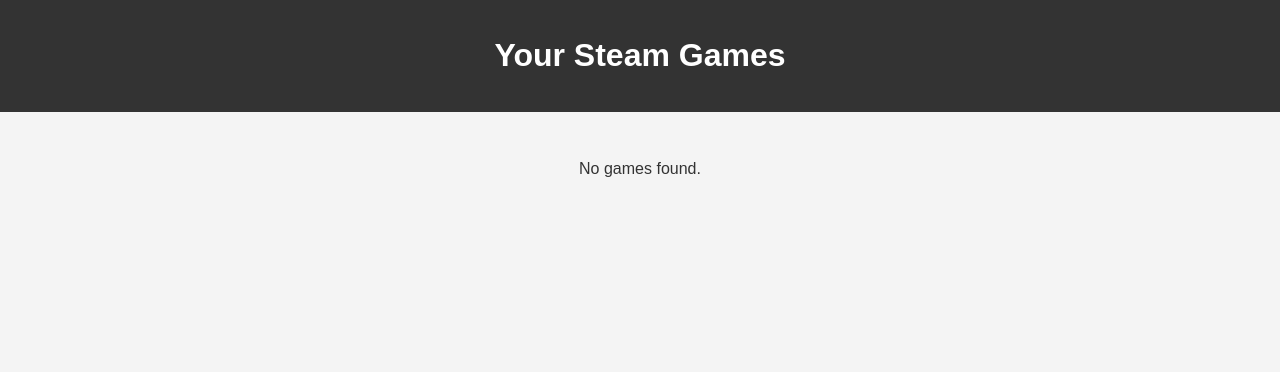
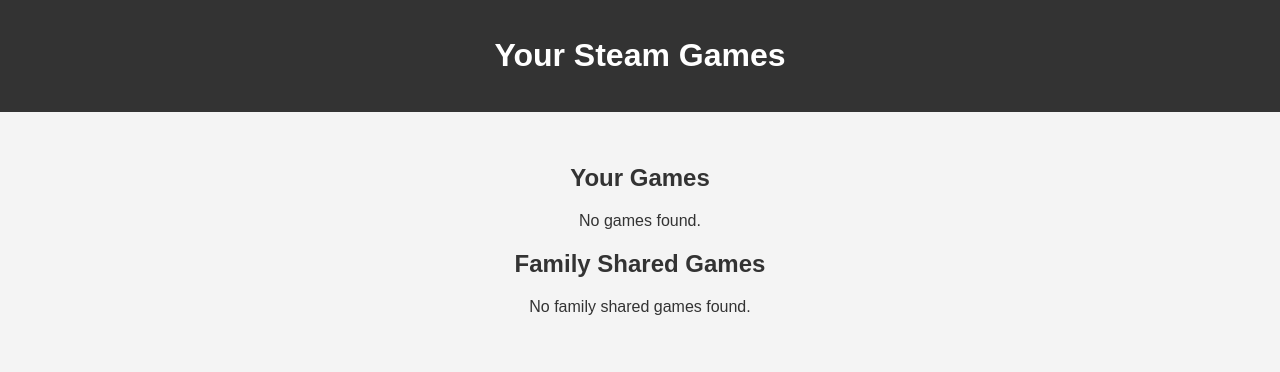
Before and after one commit to jrush-vj/geam, a Flask app: template templates/games.html in a window 1280 px wide. Shown: the top 372 px of the page. Run offline with Flask 3, Linux system fonts and the light colour scheme; the template is opened without the code that fills it, so the values that code supplies are empty.

Commit message:
Update app to display user and family games

```diff
--- a/app.py
+++ b/app.py
@@ -2,6 +2,8 @@ from flask import Flask, render_template, redirect, url_for, request, session
 from flask_dotenv import DotEnv
 import requests
 import urllib.parse
+from steam import Steam
+from bs4 import BeautifulSoup
 
 app = Flask(__name__)
 app.secret_key = 'your_secret_key'  # Replace with a secure key
@@ -47,17 +49,19 @@ def games():
     if not steam_id:
         return redirect(url_for('home'))
 
+    # Initialize Steam API
+    steam = Steam(STEAM_API_KEY)
+
     # Fetch user's games
-    games_url = f"http://api.steampowered.com/IPlayerService/GetOwnedGames/v0001/?key={STEAM_API_KEY}&steamid={steam_id}&format=json"
-    games_response = requests.get(games_url)
-    games = games_response.json().get('response', {}).get('games', [])
+    user_games = steam.apps.get_owned_games(steam_id)
+
+    # Fetch family shared games (example logic, replace with actual API call if needed)
+    family_games = []  # Replace with actual logic to fetch family games
 
     # Fetch user profile
-    profile_url = f"http://api.steampowered.com/ISteamUser/GetPlayerSummaries/v0002/?key={STEAM_API_KEY}&steamids={steam_id}"
-    profile_response = requests.get(profile_url)
-    profile = profile_response.json().get('response', {}).get('players', [{}])[0]
+    user_profile = steam.users.get_user_summaries(steam_id)
 
-    return render_template('games.html', games=games, profile=profile)
+    return render_template('games.html', games=user_games, family_games=family_games, profile=user_profile)
 
 if __name__ == '__main__':
     app.run(debug=True)
--- a/requirements.txt
+++ b/requirements.txt
@@ -1,3 +1,5 @@
 Flask
 Flask-DotEnv
 requests
+beautifulsoup4==4.12.2
+python-steam-api==2.2.1
--- a/templates/games.html
+++ b/templates/games.html
@@ -19,15 +19,27 @@
             </div>
         {% endif %}
 
+        <h2>Your Games</h2>
         {% if games %}
             <ul>
                 {% for game in games %}
-                    <li>{{ game.name }}</li>
+                    <li>{{ game['name'] }}</li>
                 {% endfor %}
             </ul>
         {% else %}
             <p>No games found.</p>
         {% endif %}
+
+        <h2>Family Shared Games</h2>
+        {% if family_games %}
+            <ul>
+                {% for game in family_games %}
+                    <li>{{ game['name'] }}</li>
+                {% endfor %}
+            </ul>
+        {% else %}
+            <p>No family shared games found.</p>
+        {% endif %}
     </main>
 </body>
 </html>
```
Also changed, not shown: 1 other file.
